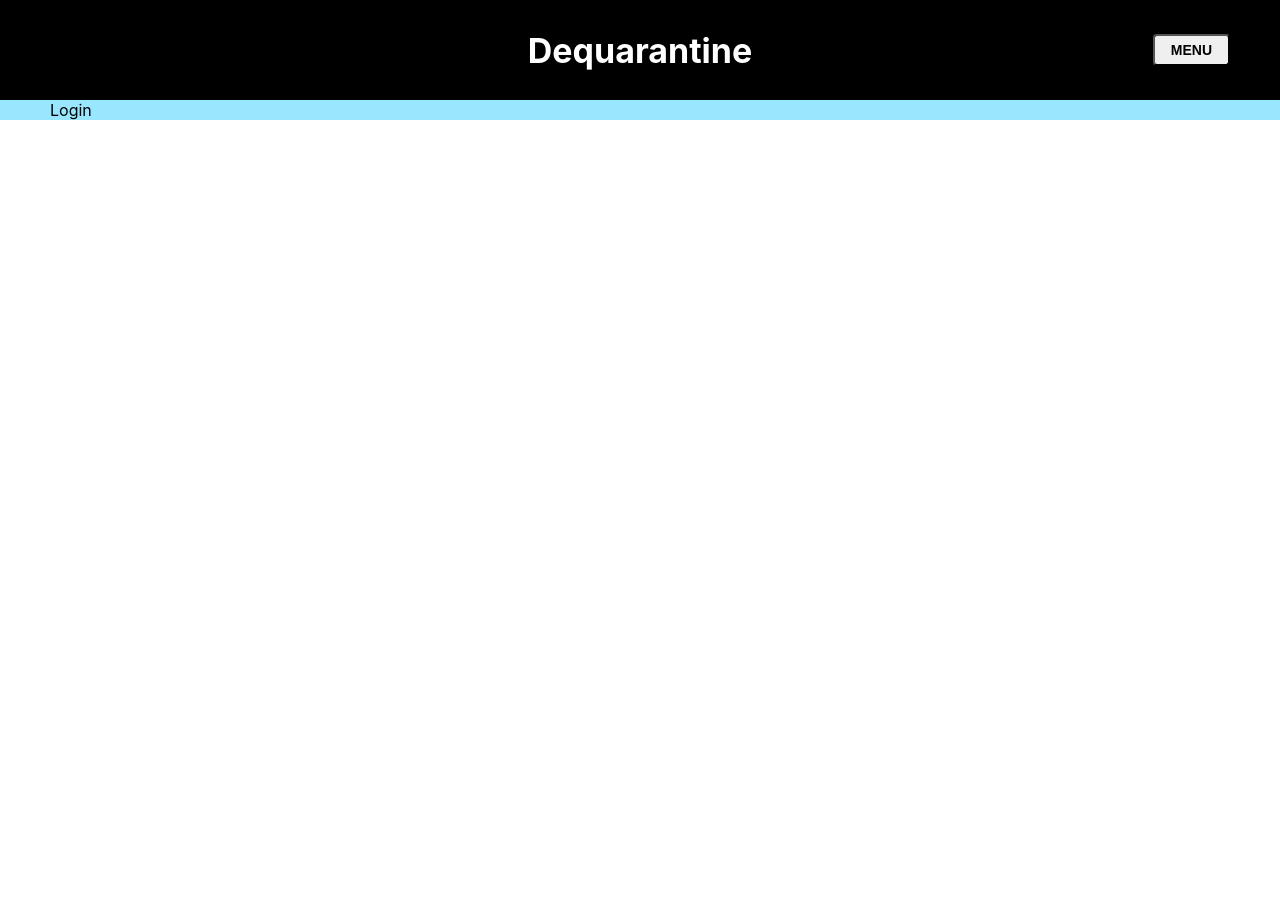
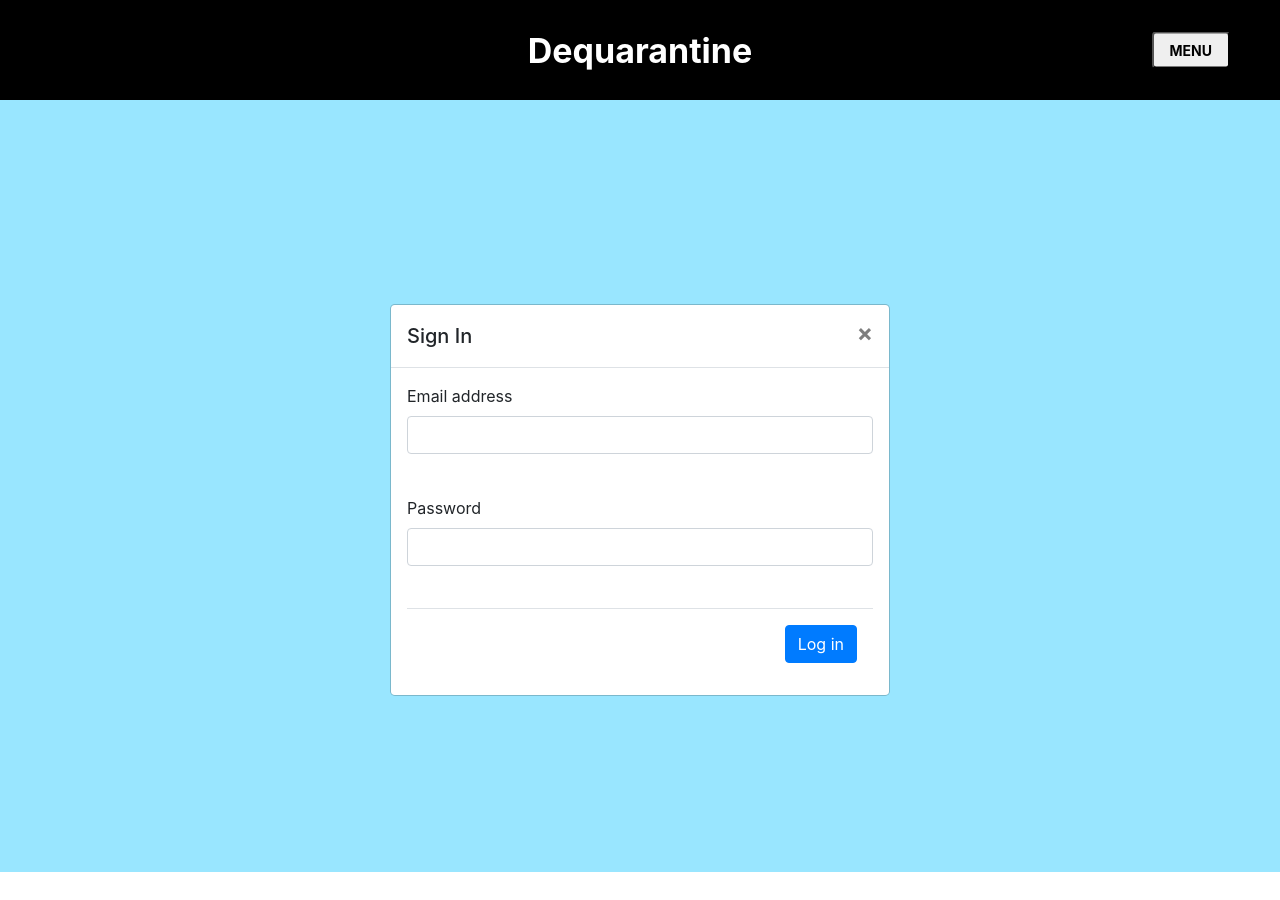
Before and after one commit to Saakshaat/dequarantine, a React (Create React App) app in the folder app/: page /login in a window 1280 px wide. Before the commit the page ends 800 px from the top, so only its background shows below. Built offline with nearby package versions, Linux system fonts and the light colour scheme.

Commit message:
login page working

```diff
--- a/app/package.json
+++ b/app/package.json
@@ -7,6 +7,7 @@
     "@testing-library/jest-dom": "^4.2.4",
     "@testing-library/react": "^9.5.0",
     "@testing-library/user-event": "^7.2.1",
+    "axios": "^0.19.2",
     "node-sass": "^4.13.1",
     "react": "^16.13.1",
     "react-dom": "^16.13.1",
--- a/app/public/index.html
+++ b/app/public/index.html
@@ -10,11 +10,15 @@
       content="Web site created using create-react-app"
     />
     <link rel="apple-touch-icon" href="%PUBLIC_URL%/logo192.png" />
+    <link href="https://stackpath.bootstrapcdn.com/bootstrap/4.3.1/css/bootstrap.min.css" rel="stylesheet" integrity="sha384-ggOyR0iXCbMQv3Xipma34MD+dH/1fQ784/j6cY/iJTQUOhcWr7x9JvoRxT2MZw1T" crossorigin="anonymous">
     <!--
       manifest.json provides metadata used when your web app is installed on a
       user's mobile device or desktop. See https://developers.google.com/web/fundamentals/web-app-manifest/
     -->
     <link rel="manifest" href="%PUBLIC_URL%/manifest.json" />
+
+    <script src="https://apis.google.com/js/platform.js" async defer></script>
+
     <!--
       Notice the use of %PUBLIC_URL% in the tags above.
       It will be replaced with the URL of the `public` folder during the build.
@@ -39,5 +43,8 @@
       To begin the development, run `npm start` or `yarn start`.
       To create a production bundle, use `npm run build` or `yarn build`.
     -->
+    <script src="https://code.jquery.com/jquery-3.3.1.slim.min.js" integrity="sha384-q8i/X+965DzO0rT7abK41JStQIAqVgRVzpbzo5smXKp4YfRvH+8abtTE1Pi6jizo" crossorigin="anonymous"></script>
+<script src="https://cdnjs.cloudflare.com/ajax/libs/popper.js/1.14.7/umd/popper.min.js" integrity="sha384-UO2eT0CpHqdSJQ6hJty5KVphtPhzWj9WO1clHTMGa3JDZwrnQq4sF86dIHNDz0W1" crossorigin="anonymous"></script>
+<script src="https://stackpath.bootstrapcdn.com/bootstrap/4.3.1/js/bootstrap.min.js" integrity="sha384-JjSmVgyd0p3pXB1rRibZUAYoIIy6OrQ6VrjIEaFf/nJGzIxFDsf4x0xIM+B07jRM" crossorigin="anonymous"></script>
   </body>
 </html>
--- a/app/src/components/Login.js
+++ b/app/src/components/Login.js
@@ -1,18 +1,101 @@
-import React, { Component } from 'react'
+import React, { Component } from 'react';
+import { withRouter } from 'react-router-dom'
+import axios from 'axios';
+
+const initialState = {
+    email: '',
+    password: '',
+    emailError: '',
+    passwordError: '',
+    messageError: '',
+}
 
 class Login extends Component {
-  constructor () {
-    super()
-    this.state = {
+    state = initialState
 
+    formValidation = () => {
+        const { email, password } = this.state
+        let emailError = ''
+        let passwordError = ''
+
+        if (email === '') {
+            emailError = `Please input your Email`
+        } else if (email !== '' && !email.includes('@')) {
+            emailError = `Email must includes '@'`
+        }
+
+        if (password === '') {
+            passwordError = `Please input your Password`
+        }
+
+        if (emailError || passwordError) {
+          this.setState({ emailError, passwordError })
+          return false
+        }
+        return true
     }
-  }
 
-  render () {
-    return (
-      <div>Login</div>
-    )
-  }
+    clearForm = () => {
+        this.setState(initialState)
+    }
+
+    handleOnChange = e => {
+        this.setState({ [e.target.name]: e.target.value})
+    }
+
+    handleOnSubmit = e => {
+        e.preventDefault()
+        const formValidation = this.formValidation()
+        if (formValidation) {
+            axios.post("https://us-central1-dequarantine-aae5f.cloudfunctions.net/baseapi/login", this.state)
+            .then((res) => {
+              console.log(res)
+            })
+            .catch((err)=>{
+              console.log(err);
+              this.setState({
+                passwordError : "Invalid Password"
+              })
+            })
+        }
+    }
+
+    render () {
+        const { emailError, passwordError } = this.state
+
+        return (
+        <div className="modal-dialog modal-dialog-centered" role="document">
+            <div className="modal-content">
+                <div className="modal-header">
+                    <h5 className="modal-title" id="exampleModalCenterTitle">Sign In</h5>
+                    <button type="button" className="close" data-dismiss="modal" aria-label="Close">
+                        <span onClick={()=> {this.setState(initialState); this.props.handleModelOnClick()}}>&times;</span>
+                    </button>
+                </div>
+
+                <div className="modal-body">
+                    <form className="form-signin" onSubmit={ this.handleOnSubmit }>
+                        <div className="form-label-group">
+                            <label htmlFor="inputEmail">Email address</label>
+                            <input onChange={ this.handleOnChange } type="text" name='email' id="inputEmail" className="form-control"  value={this.state.email} />
+                            <div className='alert'>{emailError}</div>
+
+                        </div>
+                        <div className="form-label-group">
+                            <label htmlFor="inputPassword">Password</label>
+                            <input onChange={ this.handleOnChange } type="password" name='password' id="inputPassword" className="form-control" value={ this.state.password } />
+                            <div className='alert'>{passwordError}</div>
+
+                        </div>
+                        <div className="modal-footer">
+                            <button type="submit" className="btn btn-primary">Log in</button>
+                        </div>
+                    </form>
+                </div>
+            </div>
+        </div>
+        )
+    }
 }
 
-export default Login
+export default withRouter(Login)
```
Also changed, not shown: 2 other files (tests, documents, lock files or other folders).
